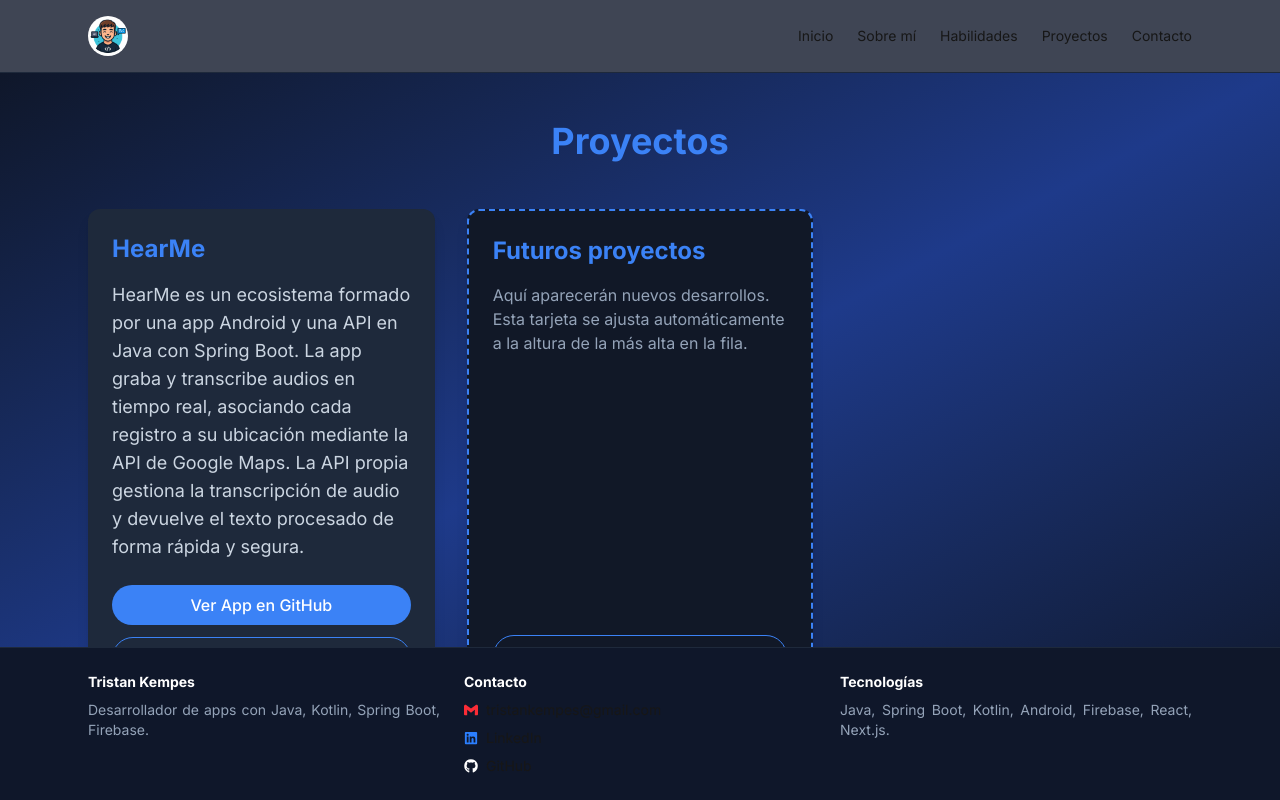
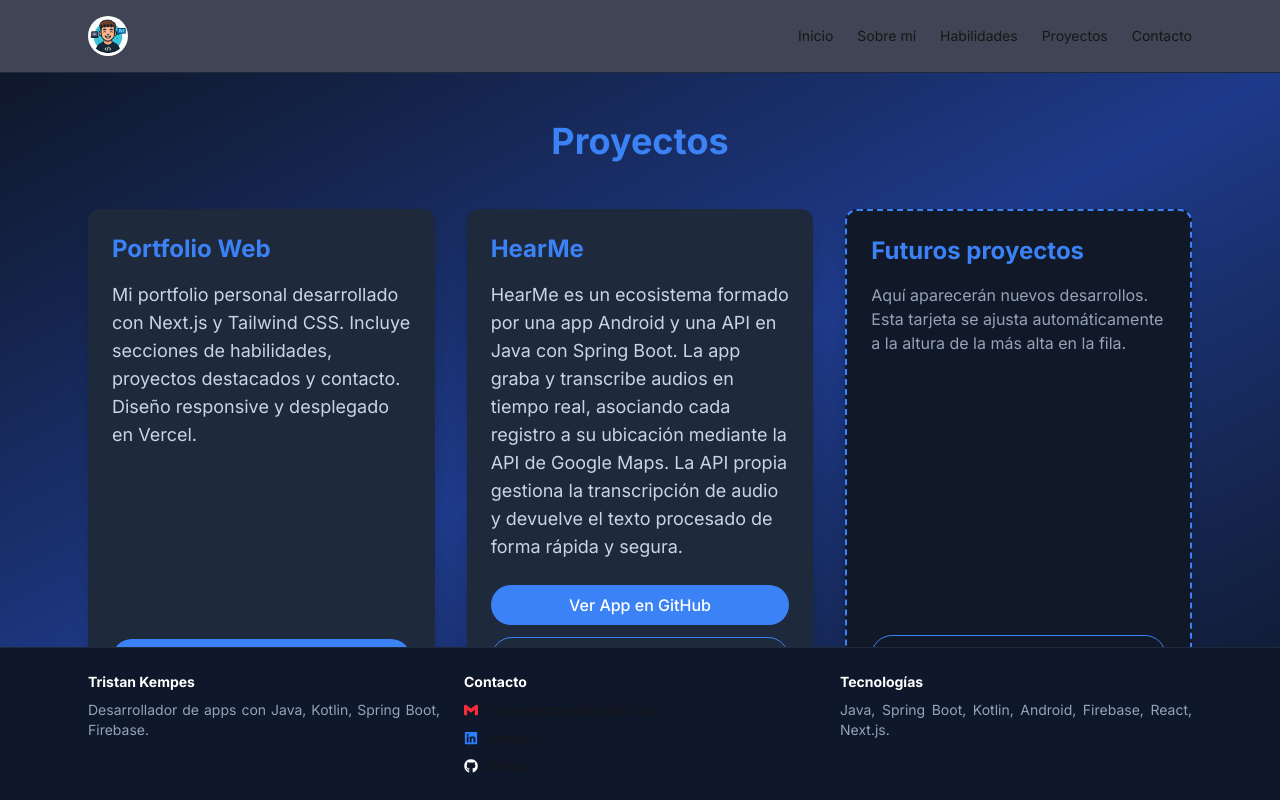
Before and after one commit to tristank-fullstack/Portfolio-web, a Next.js app: page /proyectos in a window 1280 px wide. Built offline with nearby package versions, Linux system fonts and the light colour scheme.

Commit message:
cambios en seccion proyectos

```diff
--- a/src/app/proyectos/page.tsx
+++ b/src/app/proyectos/page.tsx
@@ -7,6 +7,27 @@ export default function Proyectos() {
         <h2 className="section-title text-center">Proyectos</h2>
 
         <div className="grid gap-6 sm:gap-8 sm:grid-cols-2 lg:grid-cols-3 items-stretch">
+
+          {/* Proyecto Portfolio Web */}
+          <div className="bg-[#1e293b] rounded-xl shadow-lg p-4 sm:p-6 flex flex-col justify-between h-full">
+            <div>
+              <h3 className="text-2xl font-bold text-[#3b82f6] mb-3 sm:mb-4">Portfolio Web</h3>
+              <p className="text-sm sm:text-base md:text-lg text-[#cbd5e1] mb-4 sm:mb-6 text-left">
+                Mi portfolio personal desarrollado con Next.js y Tailwind CSS. Incluye secciones de habilidades,
+                proyectos destacados y contacto. Diseño responsive y desplegado en Vercel.
+              </p>
+            </div>
+            <div className="flex flex-col gap-3">
+              <a
+                href="https://github.com/tristank-fullstack/Portfolio-web"
+                target="_blank"
+                rel="noopener noreferrer"
+                className="px-4 py-2 rounded-full bg-[#3b82f6] text-white font-medium hover:bg-[#2563eb] transition text-sm sm:text-base text-center"
+              >
+                Ver código en GitHub
+              </a>
+            </div>
+          </div>
           {/* Proyecto HearMe */}
           <div className="bg-[#1e293b] rounded-xl shadow-lg p-4 sm:p-6 flex flex-col justify-between h-full">
             <div>
@@ -38,6 +59,7 @@ export default function Proyectos() {
             </div>
           </div>
 
+
           {/* Placeholder futuros proyectos */}
           <div className="bg-[#111827] rounded-xl shadow-lg p-4 sm:p-6 flex flex-col justify-between border-2 border-dashed border-[#3b82f6] h-full">
             <div>
```
